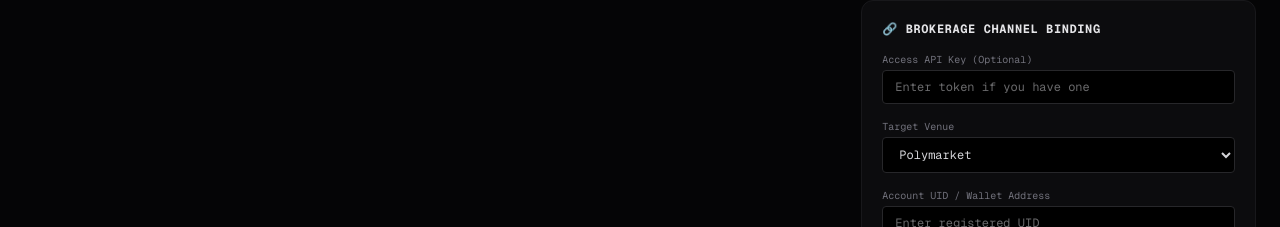
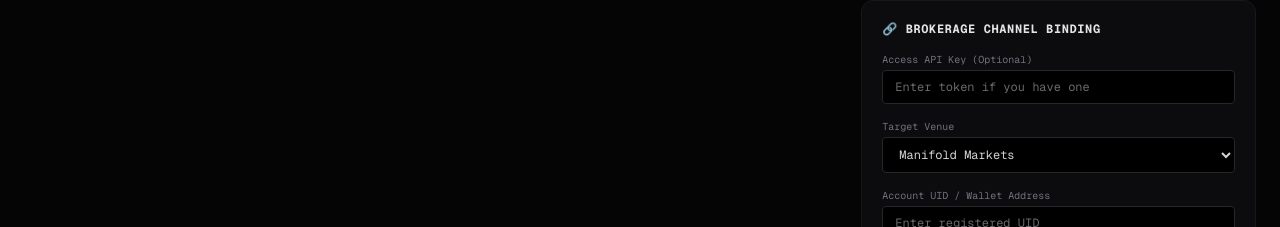
Before and after one commit to howardanonymous/alphaforge-radar-live, a Next.js app: page / in a window 1280 px wide. Shown: the part 488-715 px from the top of the page. Built offline with nearby package versions, Linux system fonts and the light colour scheme; no server answers.

Commit message:
feat: complete radar page

```diff
--- a/app/page.tsx
+++ b/app/page.tsx
@@ -26,7 +26,7 @@ interface PerformanceData {
   brier_score: number | null;
   simulated_pnl: number | null;
   resolved_at: string | null;
-  external_market_id: string | null; // 💡 補齊屬性避免 TS 報錯
+  external_market_id: string | null;
 }
 
 interface HistoryItem {
@@ -59,12 +59,8 @@ interface StrategyModalProps {
 const StrategyModal: React.FC<StrategyModalProps> = ({ isOpen, onClose, strategy }) => {
   const [copied, setCopied] = useState(false);
 
-  // 💡 【優化 1】徹底移除內部的 useEffect(..., [isOpen])！
-  // 狀態重置完全交給父層的 key 機制處理，符合 React 官方最新指引
-
   if (!isOpen || !strategy) return null;
 
-  // 用辨識度特徵（manifold_odds）來做型別守衛，避免出現 type 'never' 錯誤
   const isRadarItem = 'manifold_odds' in strategy;
   const manifoldOdds = isRadarItem ? (strategy as RadarItem).manifold_odds : (strategy as HistoryItem).retail_odds;
   const deribitOdds = isRadarItem ? (strategy as RadarItem).deribit_implied_odds : (strategy as HistoryItem).institutional_odds;
@@ -77,8 +73,9 @@ const StrategyModal: React.FC<StrategyModalProps> = ({ isOpen, onClose, strategy
   const netArbitrageEdge = (parseFloat(spreadAbs) - (estSlippage + estFee)).toFixed(2);
 
   const handleCopyStrategy = () => {
+    // 💡 複製文字已移除 Polymarket 標記
     const text = `【AlphaForge 結構性套利策略】\n標的: ${strategy.title}\n預估淨利潤: +${netArbitrageEdge}%\n步驟 1: ${
-      isRetailOverpriced ? "SHORT/NO @ Polymarket/Manifold" : "LONG/YES @ Polymarket/Manifold"
+      isRetailOverpriced ? "SHORT/NO @ Manifold Markets" : "LONG/YES @ Manifold Markets"
     }\n步驟 2: ${
       isRetailOverpriced ? "LONG/Delta Hedge @ Deribit/Binance" : "SHORT/Delta Hedge @ Deribit/Binance"
     }`;
@@ -137,9 +134,9 @@ const StrategyModal: React.FC<StrategyModalProps> = ({ isOpen, onClose, strategy
               <div>
                 <p className="text-sm text-zinc-300">
                   {isRetailOverpriced ? (
-                    <>在 <span className="text-amber-400 font-semibold">Polymarket / Manifold</span> 建立 <span className="text-red-500 font-semibold">Short / NO</span> 倉位</>
+                    <>在 <span className="text-amber-400 font-semibold">Manifold Markets</span> 建立 <span className="text-red-500 font-semibold">Short / NO</span> 倉位</>
                   ) : (
-                    <>在 <span className="text-amber-400 font-semibold">Polymarket / Manifold</span> 買入 <span className="text-emerald-400 font-semibold">Long / YES</span> 倉位</>
+                    <>在 <span className="text-amber-400 font-semibold">Manifold Markets</span> 買入 <span className="text-emerald-400 font-semibold">Long / YES</span> 倉位</>
                   )}
                 </p>
                 <span className="text-xs text-zinc-500 font-mono block mt-1">
@@ -188,8 +185,9 @@ const StrategyModal: React.FC<StrategyModalProps> = ({ isOpen, onClose, strategy
           >
             {copied ? "📋 COPIED STRATEGY!" : "COPY STRATEGY VECTOR"}
           </button>
+          {/* 💡 按鈕跳轉目標已更改為 Manifold */}
           <a
-            href="https://polymarket.com"
+            href="https://manifold.markets"
             target="_blank"
             rel="noreferrer"
             className="w-full py-2.5 text-xs font-semibold bg-amber-500 text-black rounded hover:bg-amber-400 shadow-lg shadow-amber-950/20 transition-all font-mono text-center block"
@@ -218,7 +216,7 @@ export default function RadarPage() {
   const [streamStatus, setStreamStatus] = useState<"ACTIVE" | "DISCONNECTED" | "CONNECTING">("CONNECTING");
 
   const [apiKey, setApiKey] = useState<string>("");
-  const [bindVenue, setBindVenue] = useState<string>("POLYMARKET");
+  const [bindVenue, setBindVenue] = useState<string>("MANIFOLD"); // 💡 預設初始值改為 MANIFOLD
   const [accountUid, setAccountUid] = useState<string>("");
   const [bindLoading, setBindLoading] = useState<boolean>(false);
 
@@ -234,14 +232,12 @@ export default function RadarPage() {
     { id: "POLITICS", label: "Geopolitics (Excl. Elections)", icon: "🌐" },
   ];
 
-  // 📡 WebSocket 串流接收引擎
   useEffect(() => {
     if (viewMode !== "LIVE") return;
 
     function connectWebSocket() {
       if (wsRef.current) wsRef.current.close();
 
-      // 💡 【優化 2】將同步狀態變更放入微任務佇列，避開同步渲染週期的 setState 警告
       queueMicrotask(() => {
         setStreamStatus("CONNECTING");
       });
@@ -281,7 +277,6 @@ export default function RadarPage() {
     };
   }, [currentCategory, apiKey, viewMode]);
 
-  // 📊 歷史回測資料調閱引擎
   const fetchHistoryLogs = async () => {
     setHistoryLoading(true);
     try {
@@ -304,7 +299,6 @@ export default function RadarPage() {
     }
   };
 
-  // 💡 【優化 3】使用 setTimeout 異步切換排程，徹底解決 Effect 內同步 setState 造成的級聯渲染錯誤
   useEffect(() => {
     if (viewMode === "HISTORY") {
       const timer = setTimeout(() => {
@@ -496,7 +490,8 @@ export default function RadarPage() {
                         Analyze Strategy
                       </button>
                       <div className="flex gap-3 text-[10px] text-zinc-500 font-mono">
-                        <a href="https://polymarket.com" target="_blank" rel="noreferrer" className="text-zinc-400 hover:text-amber-500 transition-colors underline underline-offset-2">Polymarket ↗</a>
+                        {/* 💡 已移除原先的 Polymarket 超連結，改為純 Manifold */}
+                        <a href="https://manifold.markets" target="_blank" rel="noreferrer" className="text-zinc-400 hover:text-amber-500 transition-colors underline underline-offset-2">Manifold Markets ↗</a>
                       </div>
                     </div>
                   </div>
@@ -644,7 +639,8 @@ export default function RadarPage() {
                   className="w-full bg-black border border-zinc-800 rounded px-3 py-2 text-zinc-300 focus:outline-none focus:border-amber-500 transition-colors"
                 >
                   <option value="BINANCE">Binance</option>
-                  <option value="POLYMARKET">Polymarket</option>
+                  {/* 💡 已移除下拉選單中的 POLYMARKET 選項 */}
+                  <option value="MANIFOLD">Manifold Markets</option>
                   <option value="BYBIT">Bybit</option>
                   <option value="IB">Interactive Brokers</option>
                 </select>
@@ -697,7 +693,7 @@ export default function RadarPage() {
             </div>
 
             <button
-              onClick={() => alert("🔗 [模擬跳轉] 註冊完成後，請在上方表格輸入您的 UID 進行綁定，系統驗證通過後將自動為您開啟全部權限。")}
+              onClick={() => alert("🔗 [網關跳轉] 註冊完成後，請在上方表格輸入您的合作渠道 UID 進行綁定，系統驗證通過後將自動為您開啟高級雷達權限。")}
               className="w-full py-2 bg-zinc-100 text-black rounded font-mono text-xs font-bold hover:bg-white transition-colors shadow-md"
             >
               Get Referral Links
@@ -706,7 +702,6 @@ export default function RadarPage() {
         </aside>
       </main>
 
-      {/* 💡 【關鍵改動】加入動態 key 控制。當切換不同策略或關閉時，React 會直接銷毀並重新生成 Modal 實例 */}
       <StrategyModal
         key={isModalOpen && selectedStrategy ? ('manifold_odds' in selectedStrategy ? selectedStrategy.id : `hist-${selectedStrategy.id}`) : 'closed'}
         isOpen={isModalOpen}
```
